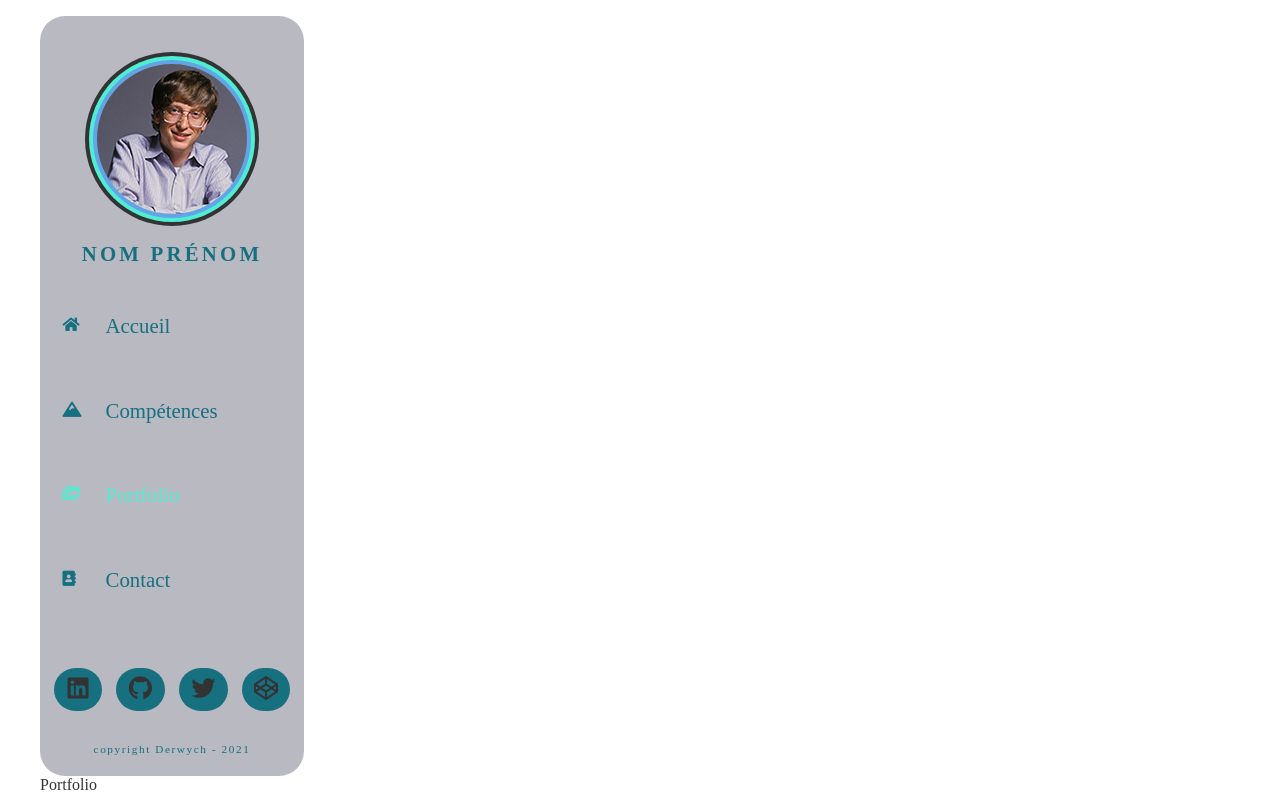
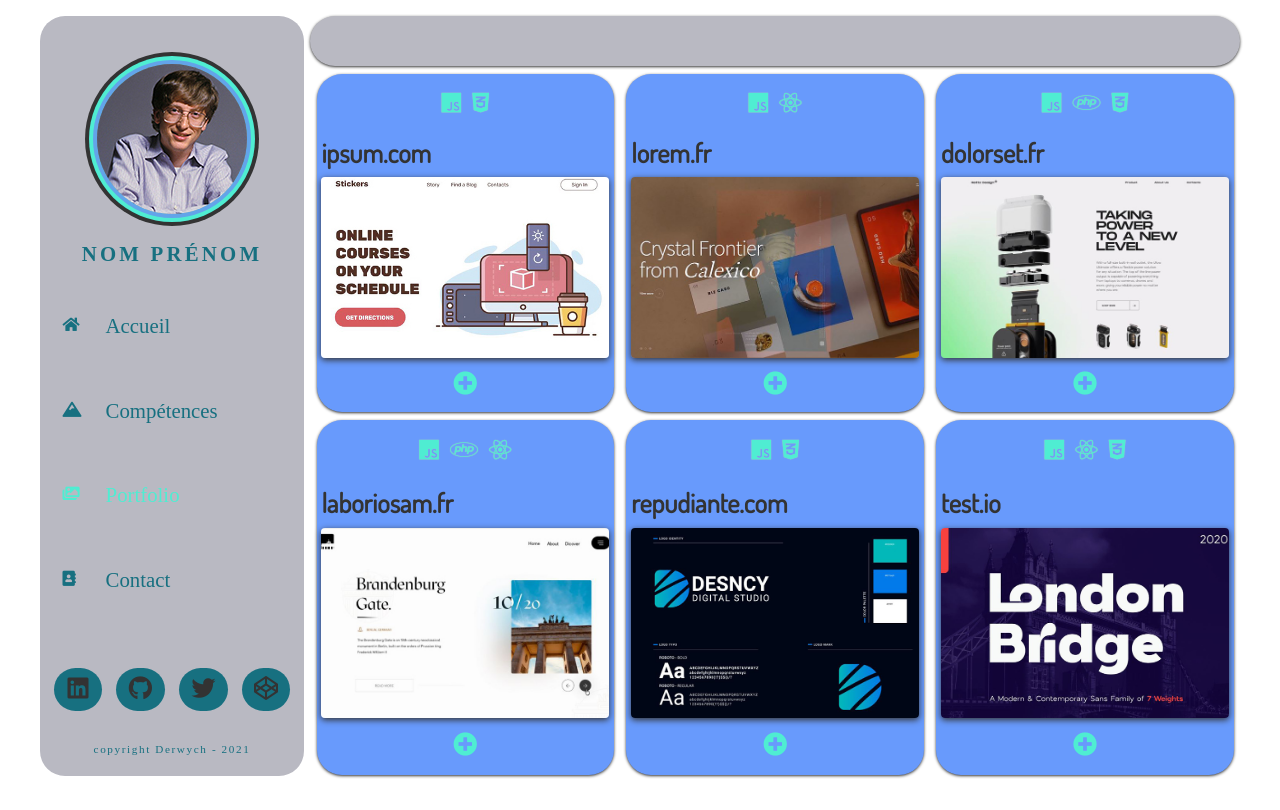
Before and after one commit to Michel-Seys/react-cv, a React (Create React App) app: page /Portfolio in a window 1280 px wide. Built offline with nearby package versions, Linux system fonts and the light colour scheme; a web font is replaced by a local one.

Commit message:
Portfolio

```diff
--- /dev/null
+++ b/src/components/portfolio/Project.js
@@ -0,0 +1,24 @@
+import React, {Component} from 'react';
+
+class Project extends Component {
+    render() {
+        let {name, languagesIcons, source, info, picture} = this.props.item;
+
+        return (
+            <div className="project">
+                <div className="icons">
+                    {languagesIcons.map(icon =>
+                        <i className={icon} key={icon}></i>
+                    )}
+                </div>
+                <h3>{name}</h3>
+                <img src={picture} alt=""/>
+                <span className="infos">
+                    <i className="fas fa-plus-circle"></i>
+                </span>
+            </div>
+        );
+    }
+}
+
+export default Project;
--- /dev/null
+++ b/src/components/portfolio/ProjectList.js
@@ -0,0 +1,36 @@
+import React, {Component} from 'react';
+import {portfolioData} from "../../data/portfolioData";
+import Project from "./Project";
+
+
+class ProjectList extends Component {
+    state = {
+        projects: portfolioData
+    }
+
+    render() {
+        let{projects} = this.state;
+
+        return (
+            <div className="portfolioContent">
+                <ul className="radioDisplay">
+
+                </ul>
+                <div className="projects">
+                    {
+                        projects.map(item => {
+                            return (
+                                <Project
+                                    key={item.id}
+                                    item={item}
+                                />
+                            )
+                        })
+                    }
+                </div>
+            </div>
+        );
+    }
+}
+
+export default ProjectList;
--- a/src/pages/Portfolio.js
+++ b/src/pages/Portfolio.js
@@ -1,11 +1,12 @@
 import React from 'react';
 import Navigation from "../components/Navigation";
+import ProjectList from "../components/portfolio/ProjectList";
 
 const Portfolio = () => {
     return (
-        <div>
+        <div className="portfolio">
             <Navigation />
-            Portfolio
+            <ProjectList />
         </div>
     );
 };
--- a/src/styles/_settings.scss
+++ b/src/styles/_settings.scss
@@ -5,7 +5,7 @@
 $font-3: 'Josefin sans', serif;
 
 $color-1: #b9b9c2;
-$color-2: #6C77F4;
+$color-2: #689afc;
 $color-3: rgb(99, 164, 233);
 $color-4: #4FEDD2;
 $color-5: #177080;
--- a/src/styles/pages/_knowledges.scss
+++ b/src/styles/pages/_knowledges.scss
@@ -77,7 +77,7 @@
         padding-top: .5rem;
 
         li {
-          color: $color-1;
+          color: $color-4;
         }
         .progressBar {
           height: .4rem;
@@ -89,7 +89,7 @@
           &:after {
             content: '';
             position: absolute;
-            background: $color-3;
+            background: $white;
             border-radius: 50px;
             height: .4rem;
             width: 0;
--- a/src/styles/pages/_portfolio.scss
+++ b/src/styles/pages/_portfolio.scss
@@ -0,0 +1,238 @@
+.portfolio {
+  .portfolioContent {
+    width: 100%;
+    display: grid;
+    min-height: $minHeight;
+    grid-template-columns: 1fr;
+    grid-template-rows: 50px 1fr;
+    grid-template-areas:
+      "1"
+      "2";
+  }
+
+  .radioDisplay {
+    grid-area: 1;
+    border-radius: $borderRadius;
+    display: flex;
+    width: 100%;
+    padding: 1rem 2rem;
+    margin: 0 auto;
+    background: $color-1;
+    user-select: none;
+    box-shadow: $shadow;
+
+    li {
+      color: $color-3;
+      font-size: 1.1rem;
+      text-transform: uppercase;
+      padding: 0 1rem;
+      flex: 1;
+      z-index: 2;
+      @include verticalCenter;
+
+      input[type="radio"]{
+        visibility: hidden;
+        position: relative;
+
+        &:before {
+          content:'';
+          visibility: visible;
+          position: absolute;
+          top: -4px;
+          left: -12px;
+          height: .9rem;
+          width: .9rem;
+          border-radius: 50%;
+          border: 2px solid $color-4;
+          cursor: pointer;
+          transition: 0.3s;
+        }
+        &:after {
+          content:'';
+          visibility: visible;
+          position: absolute;
+          top: -4px;
+          left: -12px;
+          height: .9rem;
+          width: .9rem;
+          border-radius: 50%;
+          cursor: pointer;
+          transition: 0.3s;
+          background: $color-4;
+          transform: scale(0);
+          transform-origin: center;
+        }
+      }
+      input:checked:after {
+        transform: scale(1.17) translate(-25%, -25%);
+        top: 2px;
+        left: -6px;
+      }
+      input:checked + label {
+        color: $color-4;
+      }
+      label {
+        cursor: pointer;
+      }
+    }
+  }
+  .projects {
+    grid-area: 2;
+    display: flex;
+    flex-wrap: wrap;
+    justify-content: space-around;
+
+    .project {
+      background: $color-2;
+      border-radius: $borderRadius;
+      margin: 0.5rem 0 0 0;
+      text-align: center;
+      width: 32%;
+      max-height: 50%;
+      padding: .3rem;
+      box-shadow: $shadow;
+      display: grid;
+      grid-template-rows: 15% 15% 55% 15%;
+      grid-template-areas:
+        "1"
+        "2"
+        "3"
+        "4";
+    }
+    .icons {
+      grid-area: 1;
+      display: flex;
+      justify-content: center;
+      @include verticalCenter;
+
+      i {
+        font-size: 1.4rem;
+        padding: 0 .35rem;
+        color: $color-4;
+        text-shadow: 0 0px 1px $color-1;
+      }
+    }
+    h3 {
+      grid-area: 2;
+      font-family: $font-2;
+      font-size: 1.65rem;
+      @include verticalCenter;
+      justify-content: left;
+
+    }
+    img {
+      grid-area: 3;
+      object-fit: cover;
+      margin: 0 auto;
+      width: 100%;
+      height: 100%;
+      box-shadow: 0 2px 6px #333;
+      border-radius: 4px;
+      cursor: pointer;
+      @include verticalCenter;
+    }
+    .infos {
+      grid-area: 4;
+      color: $color-4;
+      cursor: pointer;
+      font-size: 1.5rem;
+      @include verticalCenter;
+      transition: .2s;
+
+      &:hover {
+        transform: scale(1.1);
+      }
+    }
+    .showInfos {
+      position: absolute;
+      top: 0;
+      left: 0;
+      bottom: 0;
+      right: 0;
+      background: rgba(0, 0, 0, 0.507);
+      animation: popup .3s ease forwards ;
+      transform-origin: center;
+
+      .infosContent {
+        position: relative;
+        top: 25%;
+        width: 600px;
+        margin: 0 auto;
+        color: $color-5;
+        background: $color-1;
+        border-radius: $borderRadius;
+        padding: 2rem;
+        box-shadow: 0 10px 10px #333;
+        animation: popup .6s ease forwards;
+        transform: scale(0);
+        transform-origin: center;
+
+        @keyframes popup {
+          to {
+            transform: scale(1);
+          }
+        }
+      }
+      .head {
+        display: flex;
+        justify-content: space-around;
+        margin: 1rem 0;
+      }
+      h2 {
+        text-align: left;
+        margin-bottom: 1rem;
+      }
+      .button {
+        cursor: pointer;
+        color: $color-1;
+        background: $color-5;
+        border-radius: $borderRadius;
+        padding: 1rem;
+        transition: .2s;
+
+        &:hover {
+          background: $color-4;
+        }
+      }
+      .text {
+        text-align: justify;
+        padding-bottom: 1rem;
+      }
+      .return {
+        margin: 1rem auto;
+        width: 200px;
+      }
+    }
+  }
+}
+@media (max-width: 650px) and (min-width: 521px){
+  .portfolioContent {
+    .project {
+      width: 49% !important;
+
+      i {
+        font-size: 1rem;
+      }
+    }
+    .infosContent {
+      width: 100% !important;
+    }
+  }
+}
+@media (max-width: 520px){
+  .radioDisplay {
+    display: none !important;
+  }
+  .portfolioContent {
+    grid-template-rows: 1fr !important;
+
+    .project {
+      grid-template-rows: 30px 40px 80px 40px !important;
+      width: 98% !important;
+
+      img {
+        height: 100% !important;
+      }
+    }
+  }
+}
```
